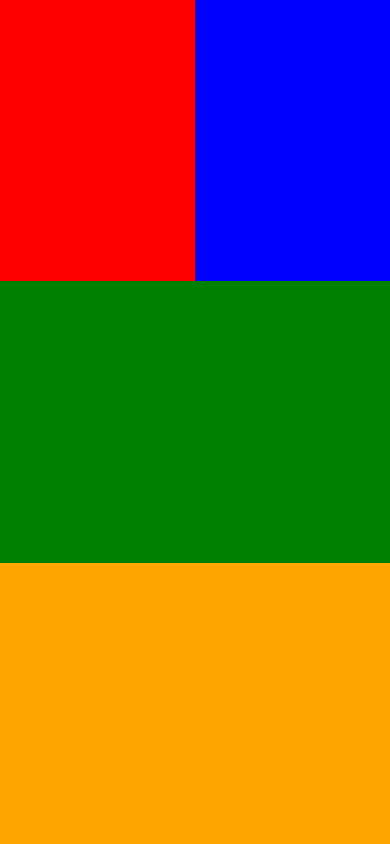
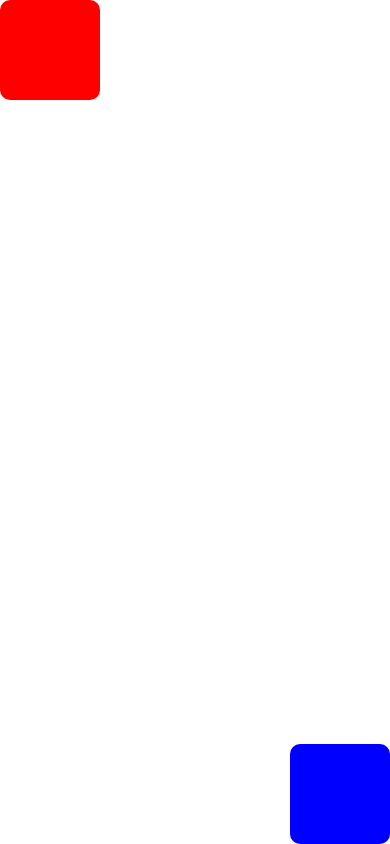
Before and after one commit to Asygarr/105841104721-Asygar-lebweb, a React Native app: screen / in a window 390 px wide. Built offline with nearby package versions, Linux system fonts and the light colour scheme.

Commit message:
flex end dan flex start

```diff
--- a/App.js
+++ b/App.js
@@ -6,39 +6,43 @@
     <View
       style={{
         flex: 1,
+        // alignItems: kolom,
+        // justifyContent: baris,
       }}
     >
       <View
         style={{
           flex: 1,
-          flexDirection: "row",
+          alignItems: "flex-start",
+          justifyContent: "flex-start",
         }}
       >
         <View
           style={{
-            flex: 1,
+            width: 100,
+            height: 100,
             backgroundColor: "red",
-          }}
-        ></View>
-        <View
-          style={{
-            flex: 1,
-            backgroundColor: "blue",
+            borderRadius: 10,
           }}
         ></View>
       </View>
+
       <View
         style={{
           flex: 1,
-          backgroundColor: "green",
+          alignItems: "flex-end",
+          justifyContent: "flex-end",
         }}
-      ></View>
-      <View
-        style={{
-          flex: 1,
-          backgroundColor: "orange",
-        }}
-      ></View>
+      >
+        <View
+          style={{
+            width: 100,
+            height: 100,
+            backgroundColor: "blue",
+            borderRadius: 10,
+          }}
+        ></View>
+      </View>
     </View>
   );
 }
```
